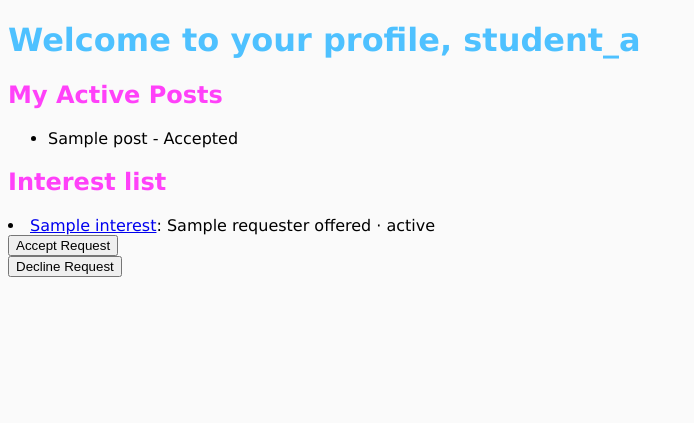
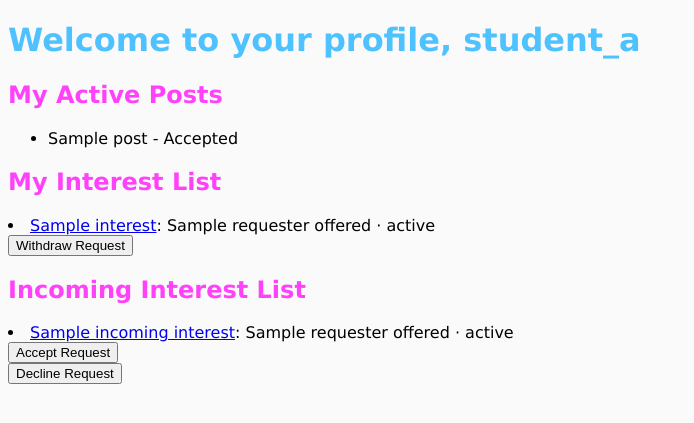
Before and after one commit to Fakhadova/wellesley-free-finds, a Flask app: template templates/profile.html in a window 1280 px wide. Shown: the part 48-471 px from the top of the page, without its empty margins (0-694 px from the left). Run offline with Flask 3, Linux system fonts and the light colour scheme; a user stored in the database is signed in; the template is opened without the code that fills it: most values are stand-ins (such as "Sample title", 1, 10 or a date in 2020).

Commit message:
merge conflict

```diff
--- a/app.py
+++ b/app.py
@@ -264,8 +264,11 @@ def profile(username):
             curs.execute('''SELECT * from posts where uid = %s and is_deleted = 0 and status in ('Completed', 'Fulfilled')
             order by posted_at desc''', [uid])
             archived_posts = curs.fetchall()
-        interests = get_interest_on_my_post(conn, uid)
-    return render_template('profile.html', page_title = f"{username}'s Profile", posts = posts, interests = interests)
+        incoming_interests = get_interest_on_my_post(conn, uid)
+        my_interests = get_my_interest(conn, uid)
+    return render_template('profile.html', page_title = f"{username}'s Profile", posts = posts,
+                                            incoming_interests = incoming_interests,
+                                            my_interests = my_interests)
 
 
 # Donate Listings & Request Posts Code
--- a/query.py
+++ b/query.py
@@ -73,7 +73,20 @@ def change_post_status(conn, pid, status):
         ''', [status, pid])
         conn.commit()
     return
-
+def get_my_interest(conn, uid):
+    with dbi.dict_cursor(conn) as curs:
+        curs.execute('''
+            select i.iid,
+                   i.status as interest_status,
+                   p.uid as poster_id,
+                   p.pid, p.title, p.post_type,
+                   p.status as post_status
+            from interests i
+            inner join posts p
+                using (pid)
+            where i.uid=%s
+        ''',[uid])
+        return curs.fetchall()
 def get_interest_on_my_post(conn, uid):
     with dbi.dict_cursor(conn) as curs:
         curs.execute('''
--- a/templates/profile.html
+++ b/templates/profile.html
@@ -23,9 +23,25 @@
         {% endfor %}
     </ul>
 </div>
-<div class="interest-list">
-    <h2>Interest list</h2>
-    {% for i in interests %}
+<div class="my_interest_list">
+    <h2>My Interest List</h2>
+    {% for i in my_interests %}
+        <li>
+        <a href="{{ url_for('post_detail', pid=i.pid) }}">{{ i.title }}</a>:
+        {{ i.requester }} {{ 'requested' if i.post_type == 'Donate' else 'offered' }}
+        &middot; {{ i.interest_status }}
+        <form
+            class='accept'
+            method="post"
+            action = "{{ url_for('cancel_request', pid=i.pid) }}">
+            <button type="submit">Withdraw Request</button>
+        </form>
+        </li>
+    {% endfor %}
+</div>
+<div class="my_post_interest_list">
+    <h2>Incoming Interest List</h2>
+    {% for i in incoming_interests %}
         <li>
         <a href="{{ url_for('post_detail', pid=i.pid) }}">{{ i.title }}</a>:
         {{ i.requester }} {{ 'requested' if i.post_type == 'Donate' else 'offered' }}
```
